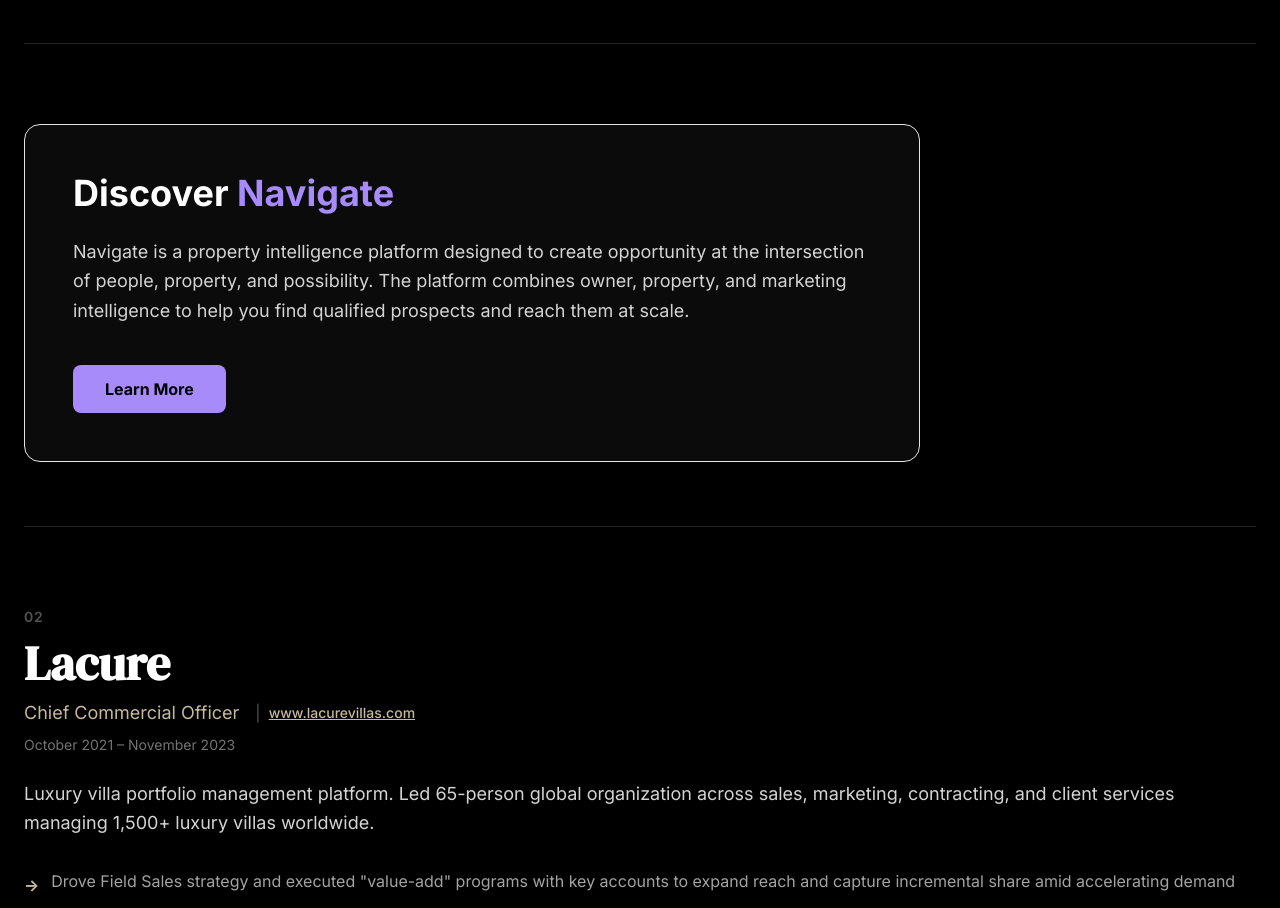
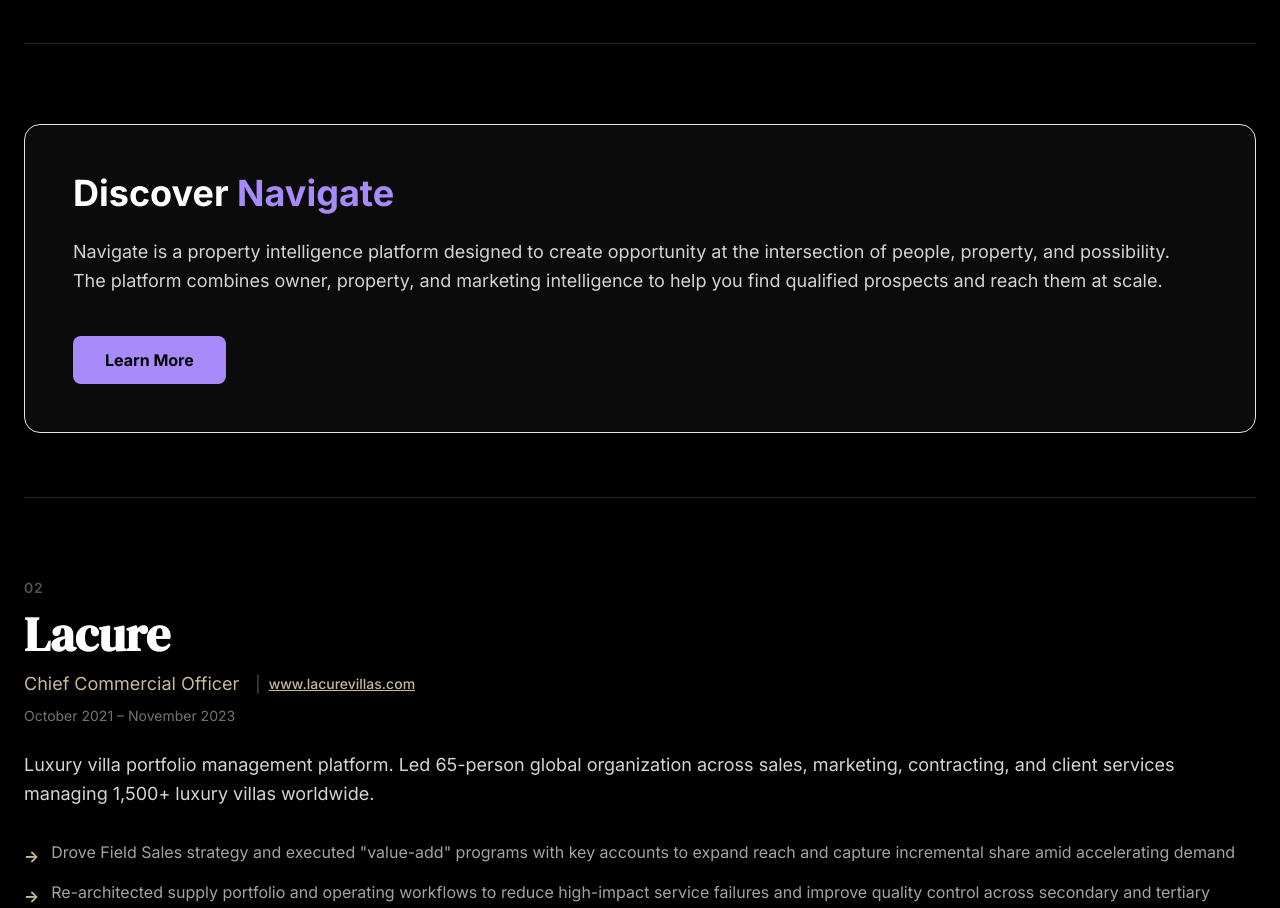
Before and after one commit to letsnavigatebmw/brandonmweaver, a React (Vite) app: page / in a window 1280 px wide. Shown: the part 3160-4068 px from the top of the page. Built offline with nearby package versions, Linux system fonts and the light colour scheme.

Commit message:
Stretch Navigate box to full width to match copy above

```diff
--- a/src/components/Projects.jsx
+++ b/src/components/Projects.jsx
@@ -140,7 +140,7 @@ export default function Projects() {
 
               {/* Navigate Platform Card */}
               <div className="pb-16 border-b border-gray-800">
-                <div className="max-w-4xl bg-gray-900/50 border border-purple-500/30 rounded-2xl p-12 space-y-6">
+                <div className="bg-gray-900/50 border border-purple-500/30 rounded-2xl p-12 space-y-6">
                   {/* Heading */}
                   <h2 className="text-3xl md:text-4xl font-bold">
                     <span className="text-white">Discover </span>
```
